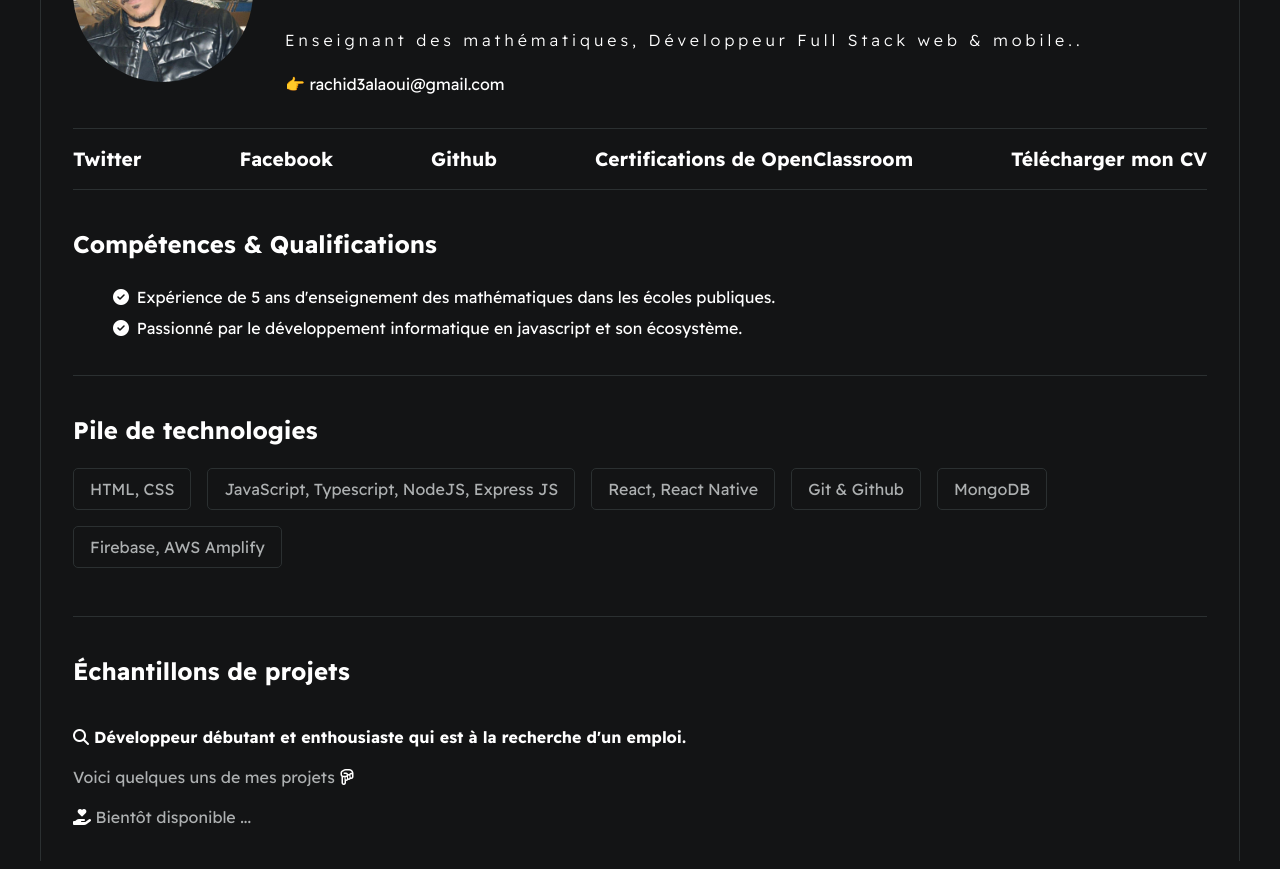
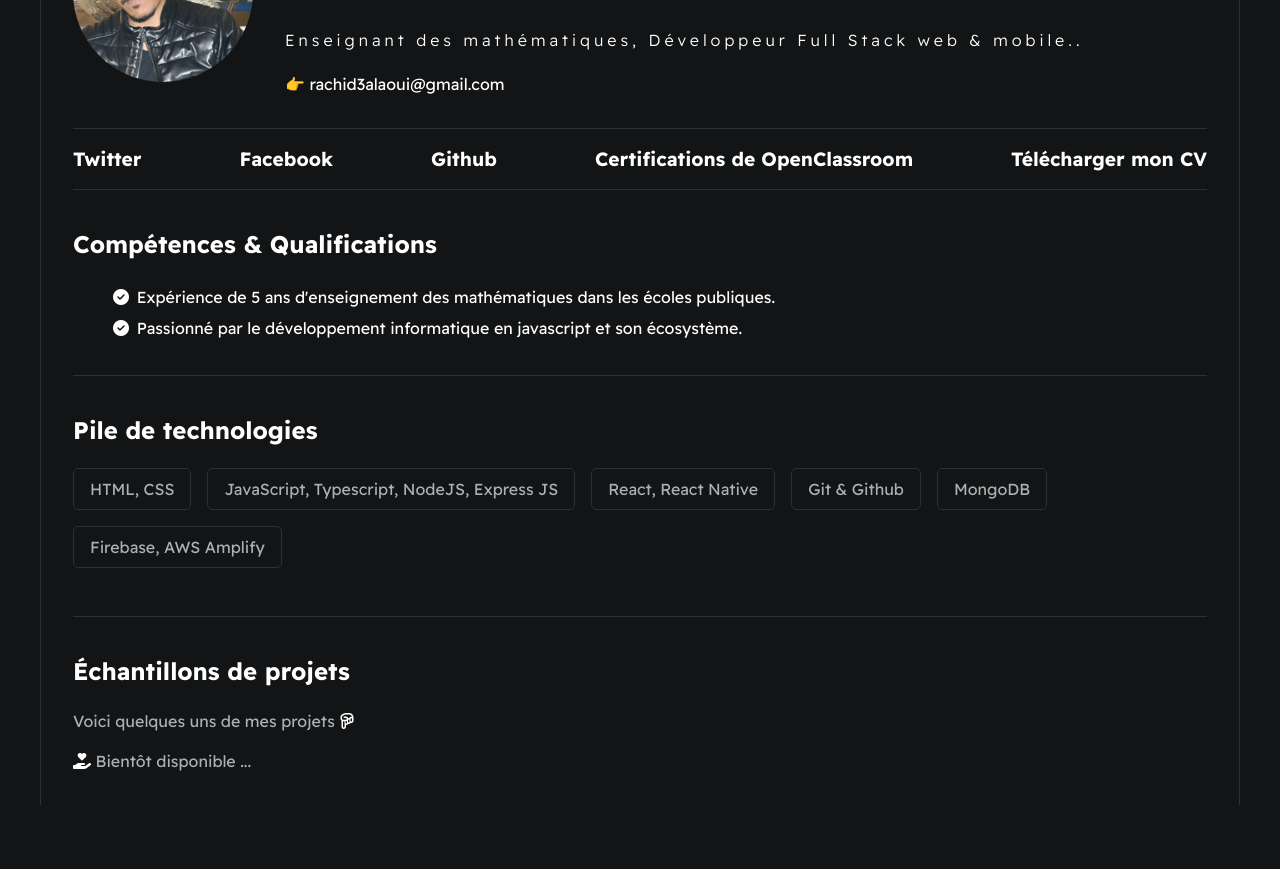
Before and after one commit to rachidamrani/myresume, a plain HTML site: page index.html in a window 1280 px wide. Shown: the part 152-1021 px from the top of the page. After the commit the page ends 965 px from the top, so only its background shows below. Drawn offline with Linux system fonts and the light colour scheme.

Commit message:
delete a paragraph

```diff
--- a/index.html
+++ b/index.html
@@ -90,10 +90,10 @@
       <section id="work-history-wrapper" class="section--page">
         <h2>Échantillons de projets</h2>
         <div class="card--work-history">
-          <strong class="self--presentation">
+          <!-- <strong class="self--presentation">
             <i class="fa-solid fa-magnifying-glass"></i> Développeur débutant et
             enthousiaste qui est à la recherche d'un emploi.
-          </strong>
+          </strong> -->
           <p>
             Voici quelques uns de mes projets
             <i class="fa-regular fa-hand-point-down"></i>
```
